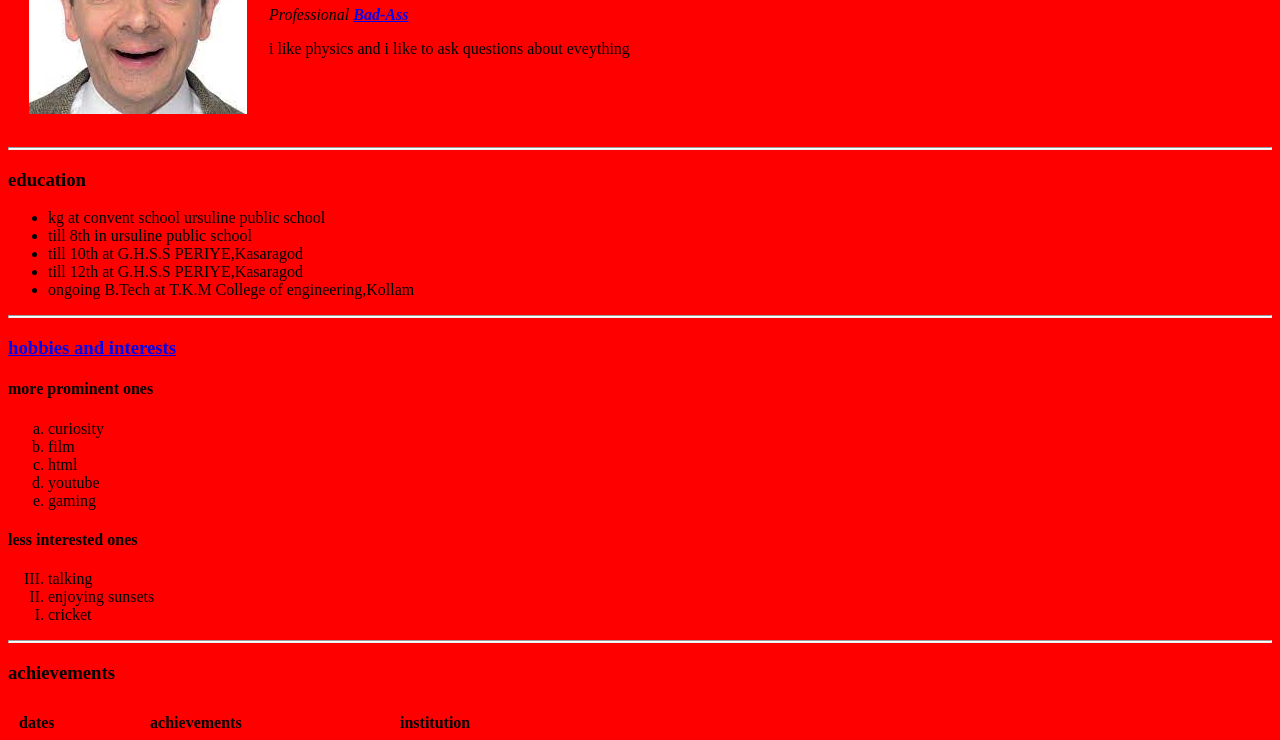
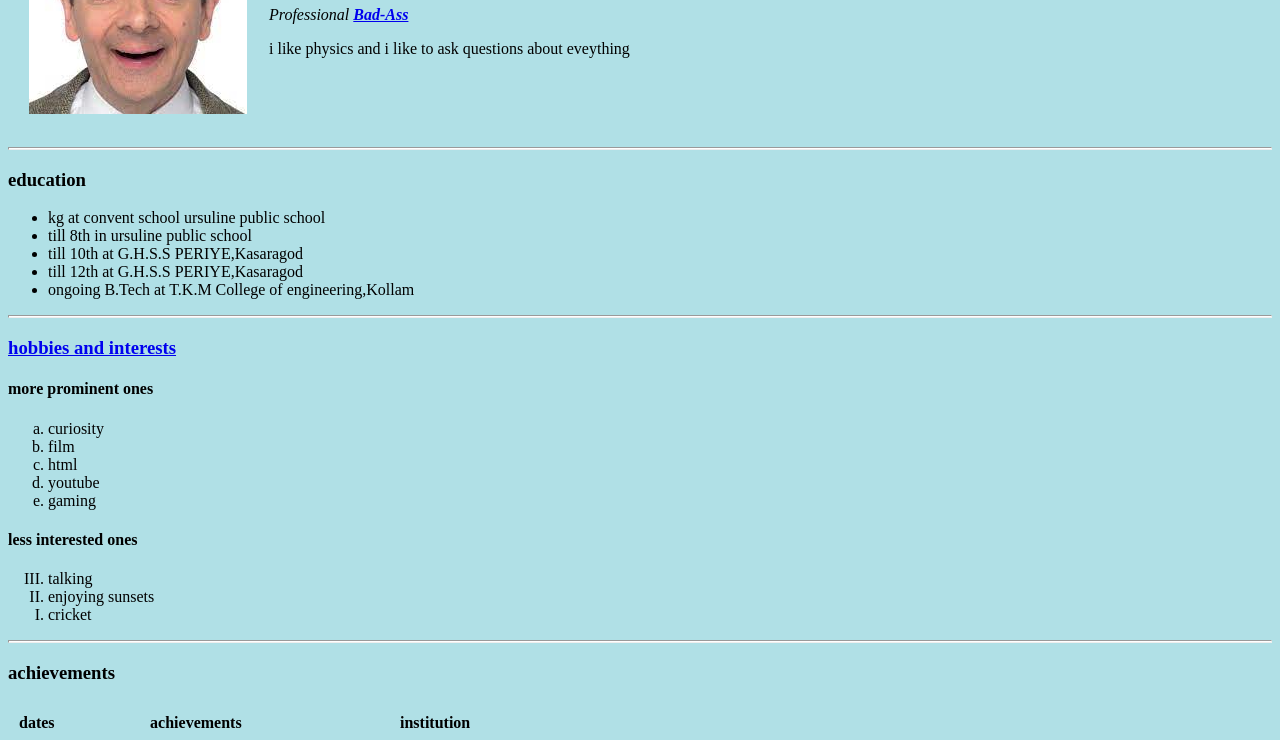
Before and after one commit to n0t-a-bot/cv2, a plain HTML site: page index.html in a window 1280 px wide. Shown: the part 146-886 px from the top of the page. Drawn offline with Linux system fonts and the light colour scheme.

Commit message:
update color body

```diff
--- a/index.html
+++ b/index.html
@@ -6,7 +6,7 @@
   <title>😄confuzd coder's personal site</title>
   <style media="screen">
     body {
-      background-color: red;
+      background-color: powderblue;
     }
     hr {
       background-color: white;
```
